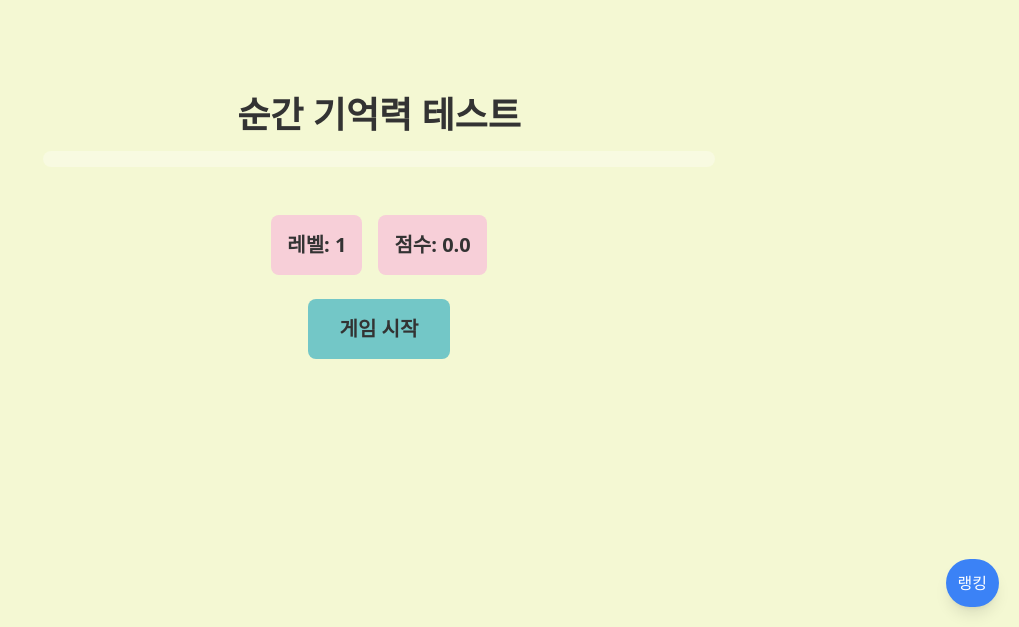
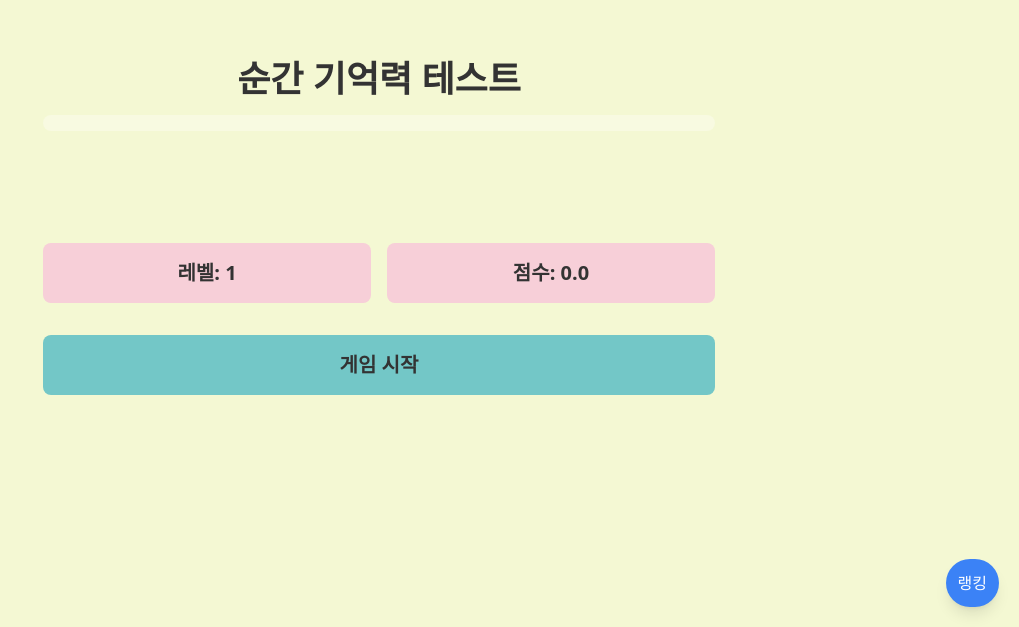
Before and after one commit to KIMLENDING/memory-game, a Next.js app: page / in a window 1280 px wide. Shown: the part 173-800 px from the top of the page, without its empty margins (261-1280 px from the left). Built offline with nearby package versions, Linux system fonts and the light colour scheme.

Commit message:
랭킹 등록 버튼 스타일 변경 및 게임 화면 레이아웃 개선

```diff
--- a/components/memory-game/DrawerDialogDame.tsx
+++ b/components/memory-game/DrawerDialogDame.tsx
@@ -59,7 +59,14 @@ export function DrawerDialogDemo({ score, level }: { score: number, level: numbe
         return (
             <Dialog open={open} onOpenChange={setOpen}>
                 <DialogTrigger asChild>
-                    <Button variant="outline">랭킹등록</Button>
+                    <button className=" px-3 sm:px-4 py-1.5 sm:py-2 rounded-lg text-lg sm:text-xl font-bold
+                w-full  text-center transition-all hover:shadow-lg hover:scale-105 "
+                        style={{
+                            backgroundColor: '#73C7C7',
+                            color: '#333'
+                        }}>
+                        랭킹등록
+                    </button>
                 </DialogTrigger>
                 <DialogContent className="sm:max-w-[425px]">
                     <DialogHeader>
@@ -91,7 +98,14 @@ export function DrawerDialogDemo({ score, level }: { score: number, level: numbe
     return (
         <Drawer open={open} onOpenChange={setOpen}>
             <DrawerTrigger asChild>
-                <Button variant="outline">랭킹등록</Button>
+                <button className=" px-3 sm:px-4 py-1.5 sm:py-2 rounded-lg text-lg sm:text-xl font-bold
+                w-full  text-center transition-all hover:shadow-lg hover:scale-105 "
+                    style={{
+                        backgroundColor: '#73C7C7',
+                        color: '#333'
+                    }}>
+                    랭킹등록
+                </button>
             </DrawerTrigger>
             <DrawerContent>
                 <DrawerHeader className="text-left">
--- a/components/memory-game/Game.tsx
+++ b/components/memory-game/Game.tsx
@@ -3,7 +3,6 @@ import React, { useEffect, useRef, useState } from 'react'
 import { gsap } from "gsap";
 import { useGameStore } from '@/store/gameStore';
 import { DrawerDialogDemo } from './DrawerDialogDame';
-import { Button } from '../ui/button';
 import { useRouter } from 'next/navigation';
 
 const Game = () => {
@@ -36,7 +35,6 @@ const Game = () => {
             setShowNumbers(true); // 숫자 보여지는 상태 초기화
             setStartTime(null); // 시작 시간 초기화
             setProgress(0); // 진행 바 초기화
-            console.log('timeForCurrentLevel', timeForCurrentLevel, level);
             setTimeout(() => {
                 setShowNumbers(false);
                 setStartTime(Date.now()); // 숫자가 사라지는 순간 시간 저장
@@ -83,11 +81,9 @@ const Game = () => {
                         // 첫 번째 블록을 숨기고 두 번째, 세 번째 블록 이동
                         gsap.to(firstBlockRef.current, { height: 50 });
                         if (secondBlockRef.current && thirdBlockRef.current) {
-                            gsap.to([secondBlockRef.current, thirdBlockRef.current], {
+                            gsap.to([thirdBlockRef.current, secondBlockRef.current], {
                                 y: -50, // 위로 50px 이동
                                 duration: 1,
-                                stagger: 0.3, // 두 번째, 세 번째 블록이 순차적으로 이동
-
                                 onComplete: () => {
                                     // 애니메이션 완료 시 버튼 클릭 허용
                                     firstBlockRef.current?.classList.remove('pointer-events-none');
@@ -174,10 +170,12 @@ const Game = () => {
                     ></div>
                 </div>
 
+
                 {/*카드 블럭 */}
+                {isPlaying && (
                     <div
                         ref={firstBlockRef}
-                    className={`grid grid-cols-4 gap-2 sm:gap-3 md:gap-4 p-2 rounded-lg w-full max-w-md sm:max-w-lg md:max-w-2xl
+                        className={`grid grid-cols-4 gap-2 sm:gap-3 md:gap-4 p-2 rounded-lg w-full max-w-md sm:max-w-lg md:max-w-2xl bg-[#adaf98]
                     ${gameOver ? 'pointer-events-none' : ''}`}>
                         {numbers.map((num, index) => (
                             <button
@@ -197,43 +195,52 @@ const Game = () => {
                             </button>
                         ))}
                     </div>
+                )}
 
 
+
+                <div className='grid grid-cols-1 gap-4 w-full max-w-md sm:max-w-lg md:max-w-2xl mt-24'>
+
+                    {/* 레벨 && 점수 */}
+                    <div
+                        ref={thirdBlockRef}
+                        className=" flex flex-row items-center gap-4 ">
+                        <div className="flex-1 p-3 sm:p-4 rounded-lg text-lg sm:text-xl font-semibold w-full sm:w-auto text-center"
+                            style={{ backgroundColor: '#F7CFD8' }}>
+                            <span style={{ color: '#333' }}>레벨: {level}</span>
+                        </div>
+                        <div className=" flex-1 p-3 sm:p-4 rounded-lg text-lg sm:text-xl font-semibold w-full sm:w-auto text-center text-nowrap"
+                            style={{ backgroundColor: '#F7CFD8' }}>
+                            <span style={{ color: '#333' }}>점수: {score.toFixed(1)}</span>
+                        </div>
+                    </div>
                     {/* 다시하기 && 복사 */}
                     {gameOver && (
                         <div
                             ref={secondBlockRef}
-                        className='flex flex-row items-center space-x-4 mt-2'>
-                        <Button variant="default" onClick={() => {
+                            className='flex flex-row items-center gap-4 '>
+                            <button className=" px-3 sm:px-4 py-1.5 sm:py-2 rounded-lg text-lg sm:text-xl font-bold
+                w-full  text-center transition-all hover:shadow-lg hover:scale-105"
+                                style={{
+                                    backgroundColor: '#73C7C7',
+                                    color: '#333'
+                                }} onClick={() => {
                                     setStartTime(null); // 시작 시간 초기화
                                     resetGame(); // 게임 초기화
                                     setGameOver(false); // 게임 종료 상태 초기화
                                 }}>
                                 다시하기
-                        </Button>
+                            </button>
                             <DrawerDialogDemo score={score} level={level} />
                         </div>
                     )}
-
-                {/* 레벨 && 점수 */}
-                <div
-                    ref={thirdBlockRef}
-                    className="mt-4 flex flex-row items-center space-x-4 sm:space-y-0 sm:space-x-4">
-                    <div className="p-3 sm:p-4 rounded-lg text-lg sm:text-xl font-semibold w-full sm:w-auto text-center"
-                        style={{ backgroundColor: '#F7CFD8' }}>
-                        <span style={{ color: '#333' }}>레벨: {level}</span>
-                    </div>
-                    <div className="p-3 sm:p-4 rounded-lg text-lg sm:text-xl font-semibold w-full sm:w-auto text-center text-nowrap"
-                        style={{ backgroundColor: '#F7CFD8' }}>
-                        <span style={{ color: '#333' }}>점수: {score.toFixed(1)}</span>
-                    </div>
                 </div>
 
                 {/*게임 시작버튼 */}
                 {!isPlaying && (
                     <button
-                        className="mt-6 px-6 sm:px-8 py-3 sm:py-4 rounded-lg text-lg sm:text-xl font-bold
-                w-full sm:w-auto text-center transition-all hover:shadow-lg hover:scale-105"
+                        className="mt-8 px-6 sm:px-8 py-3 sm:py-4 rounded-lg text-lg sm:text-xl font-bold
+                max-w-2xl w-full text-center transition-all hover:shadow-lg hover:scale-105"
                         style={{
                             backgroundColor: '#73C7C7',
                             color: '#333'
```
Lines whose indentation alone changed are shown as unchanged.
